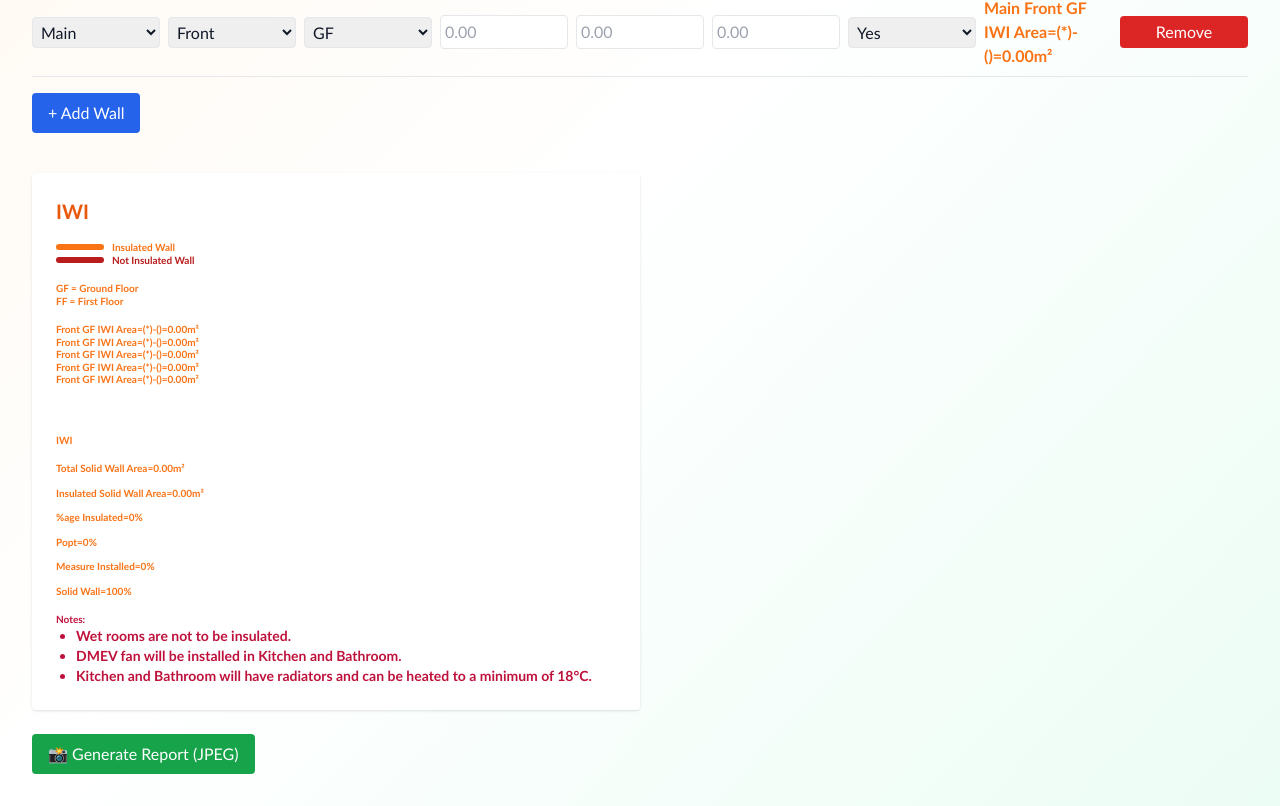
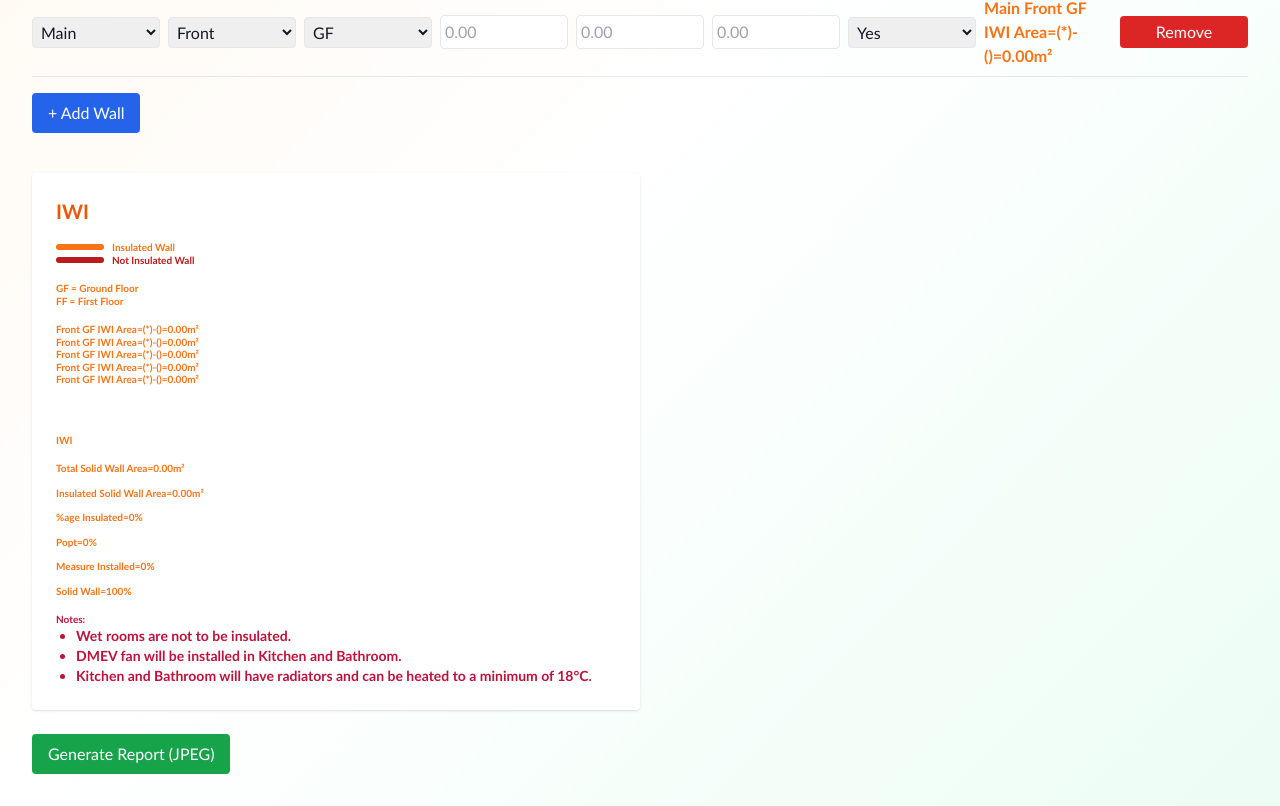
Before and after one commit to HameyDev/popt-calculator, a Next.js app: page / in a window 1280 px wide. Shown: the part 524-1330 px from the top of the page. Built offline with nearby package versions, Linux system fonts and the light colour scheme.

Commit message:
Update page.js

```diff
--- a/src/app/page.js
+++ b/src/app/page.js
@@ -285,7 +285,7 @@ export default function IWICalculator() {
         onClick={generateReport}
         className="mt-6 px-4 py-2 bg-green-600 text-white rounded hover:bg-green-700 w-full sm:w-auto"
       >
-        📸 Generate Report (JPEG)
+        Generate Report (JPEG)
       </button>
     </div>
   );
```
